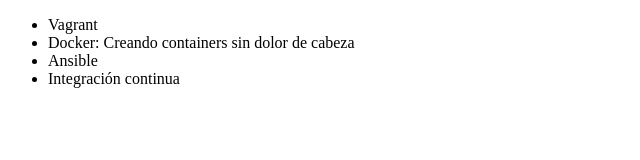
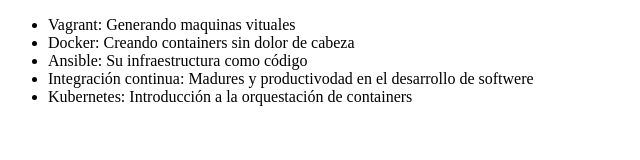
Before and after one commit to ramsicalderon/index, a plain HTML site: page index.html in a window 1280 px wide. Shown: the whole page, without its empty margins (0-640 px from the left). Drawn offline with Linux system fonts and the light colour scheme.

Commit message:
modificando el código para mandar tag

```diff
--- a/index.html
+++ b/index.html
@@ -6,10 +6,11 @@
 </head>
 <body>
      <ul>
-         <li>Vagrant</li>
-         <li>Docker: Creando containers sin dolor de cabeza</li>
-         <li>Ansible</li>
-         <li>Integración continua</li>
+          <li>Vagrant: Generando maquinas vituales</li>
+          <li>Docker: Creando containers sin dolor de cabeza</li>
+          <li>Ansible: Su infraestructura como código</li>
+          <li>Integración continua: Madures y productivodad en el desarrollo de softwere</li>
+          <li>Kubernetes: Introducción a la orquestación de containers</li>
      </ul>
 </body>
 </html>
```
